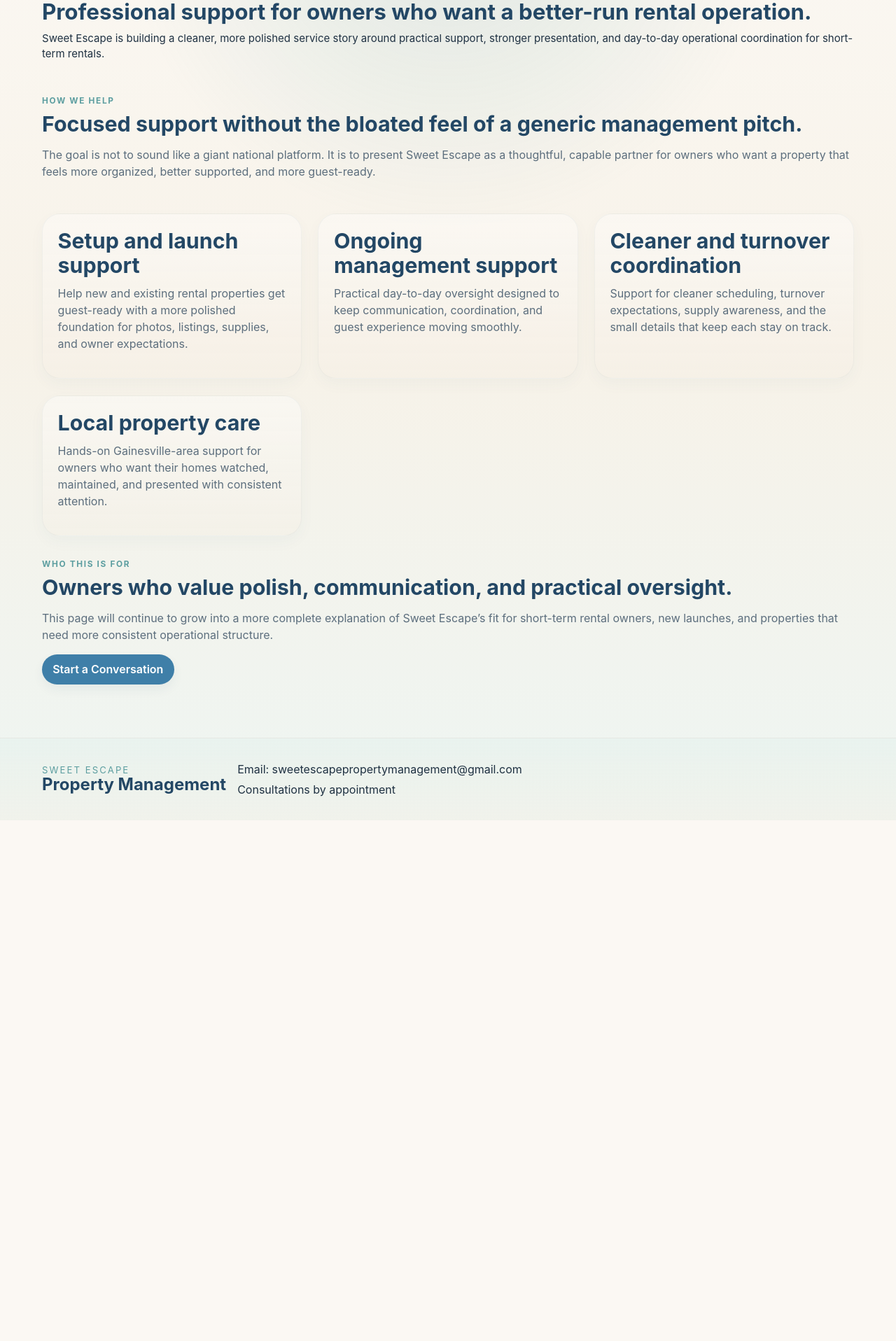
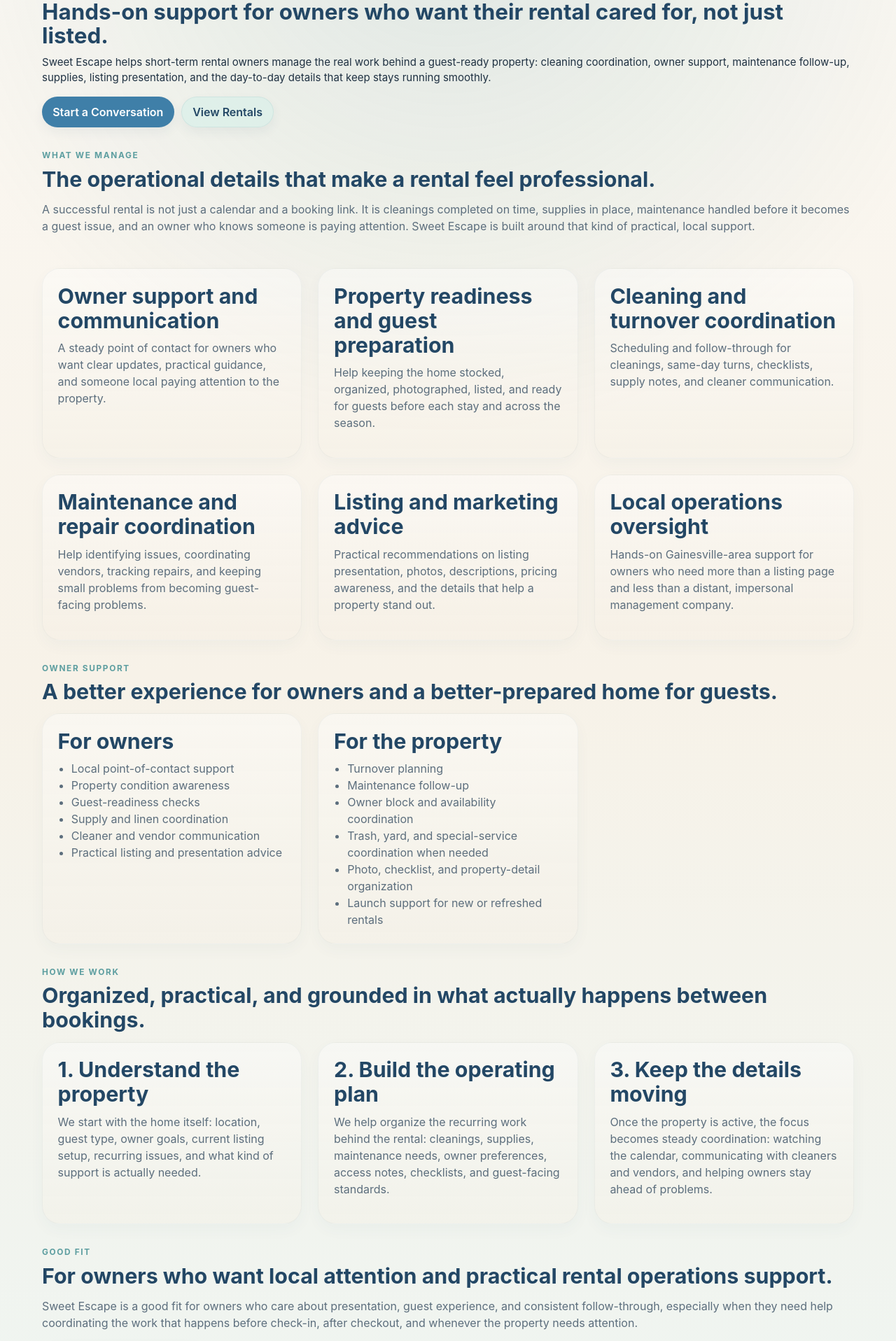
Before and after one commit to masterhavik/sweet-escape-website-2026, a React (Vite) app: page /services in a window 1280 px wide. Shown: the part 140-2056 px from the top of the page at 70% size. Before the commit the page ends 1312 px from the top, so only its background shows below. Built offline with nearby package versions, Linux system fonts and the light colour scheme.

Commit message:
Build out Sweet Escape services page

```diff
--- a/src/data/services.ts
+++ b/src/data/services.ts
@@ -1,22 +1,75 @@
 export const serviceHighlights = [
   {
-    title: 'Setup and launch support',
+    title: 'Owner support and communication',
     description:
-      'Help new and existing rental properties get guest-ready with a more polished foundation for photos, listings, supplies, and owner expectations.',
+      'A steady point of contact for owners who want clear updates, practical guidance, and someone local paying attention to the property.',
   },
   {
-    title: 'Ongoing management support',
+    title: 'Property readiness and guest preparation',
     description:
-      'Practical day-to-day oversight designed to keep communication, coordination, and guest experience moving smoothly.',
+      'Help keeping the home stocked, organized, photographed, listed, and ready for guests before each stay and across the season.',
   },
   {
-    title: 'Cleaner and turnover coordination',
+    title: 'Cleaning and turnover coordination',
     description:
-      'Support for cleaner scheduling, turnover expectations, supply awareness, and the small details that keep each stay on track.',
+      'Scheduling and follow-through for cleanings, same-day turns, checklists, supply notes, and cleaner communication.',
   },
   {
-    title: 'Local property care',
+    title: 'Maintenance and repair coordination',
     description:
-      'Hands-on Gainesville-area support for owners who want their homes watched, maintained, and presented with consistent attention.',
+      'Help identifying issues, coordinating vendors, tracking repairs, and keeping small problems from becoming guest-facing problems.',
   },
-];
+  {
+    title: 'Listing and marketing advice',
+    description:
+      'Practical recommendations on listing presentation, photos, descriptions, pricing awareness, and the details that help a property stand out.',
+  },
+  {
+    title: 'Local operations oversight',
+    description:
+      'Hands-on Gainesville-area support for owners who need more than a listing page and less than a distant, impersonal management company.',
+  },
+] as const;
+
+export const ownerServiceDetails = [
+  {
+    title: 'For owners',
+    items: [
+      'Local point-of-contact support',
+      'Property condition awareness',
+      'Guest-readiness checks',
+      'Supply and linen coordination',
+      'Cleaner and vendor communication',
+      'Practical listing and presentation advice',
+    ],
+  },
+  {
+    title: 'For the property',
+    items: [
+      'Turnover planning',
+      'Maintenance follow-up',
+      'Owner block and availability coordination',
+      'Trash, yard, and special-service coordination when needed',
+      'Photo, checklist, and property-detail organization',
+      'Launch support for new or refreshed rentals',
+    ],
+  },
+] as const;
+
+export const serviceProcessSteps = [
+  {
+    title: '1. Understand the property',
+    description:
+      'We start with the home itself: location, guest type, owner goals, current listing setup, recurring issues, and what kind of support is actually needed.',
+  },
+  {
+    title: '2. Build the operating plan',
+    description:
+      'We help organize the recurring work behind the rental: cleanings, supplies, maintenance needs, owner preferences, access notes, checklists, and guest-facing standards.',
+  },
+  {
+    title: '3. Keep the details moving',
+    description:
+      'Once the property is active, the focus becomes steady coordination: watching the calendar, communicating with cleaners and vendors, and helping owners stay ahead of problems.',
+  },
+] as const;
--- a/src/pages/ServicesPage.tsx
+++ b/src/pages/ServicesPage.tsx
@@ -1,27 +1,37 @@
 import { Link } from 'react-router-dom';
-import { serviceHighlights } from '../data/services';
+import { ownerServiceDetails, serviceHighlights, serviceProcessSteps } from '../data/services';
 
 export function ServicesPage() {
   return (
     <div className="page-stack">
       <section className="panel">
         <p className="eyebrow">Property management services</p>
-        <h1>Professional support for owners who want a better-run rental operation.</h1>
+        <h1>Hands-on support for owners who want their rental cared for, not just listed.</h1>
         <p className="lead">
-          Sweet Escape is building a cleaner, more polished service story around practical support,
-          stronger presentation, and day-to-day operational coordination for short-term rentals.
+          Sweet Escape helps short-term rental owners manage the real work behind a guest-ready
+          property: cleaning coordination, owner support, maintenance follow-up, supplies, listing
+          presentation, and the day-to-day details that keep stays running smoothly.
         </p>
+        <div className="button-row">
+          <Link className="button button--primary" to="/contact">
+            Start a Conversation
+          </Link>
+          <Link className="button button--secondary" to="/rentals">
+            View Rentals
+          </Link>
+        </div>
       </section>
 
       <section className="panel">
         <div className="section-heading">
-          <p className="eyebrow">How we help</p>
-          <h2>Focused support without the bloated feel of a generic management pitch.</h2>
+          <p className="eyebrow">What we manage</p>
+          <h2>The operational details that make a rental feel professional.</h2>
         </div>
         <p>
-          The goal is not to sound like a giant national platform. It is to present Sweet Escape as
-          a thoughtful, capable partner for owners who want a property that feels more organized,
-          better supported, and more guest-ready.
+          A successful rental is not just a calendar and a booking link. It is cleanings completed
+          on time, supplies in place, maintenance handled before it becomes a guest issue, and an
+          owner who knows someone is paying attention. Sweet Escape is built around that kind of
+          practical, local support.
         </p>
       </section>
 
@@ -36,17 +46,51 @@
 
       <section className="panel">
         <div className="section-heading">
-          <p className="eyebrow">Who this is for</p>
-          <h2>Owners who value polish, communication, and practical oversight.</h2>
+          <p className="eyebrow">Owner support</p>
+          <h2>A better experience for owners and a better-prepared home for guests.</h2>
+        </div>
+        <div className="card-grid">
+          {ownerServiceDetails.map((section) => (
+            <article key={section.title} className="card">
+              <h2>{section.title}</h2>
+              <ul className="list-block">
+                {section.items.map((item) => (
+                  <li key={item}>{item}</li>
+                ))}
+              </ul>
+            </article>
+          ))}
+        </div>
+      </section>
+
+      <section className="panel">
+        <div className="section-heading">
+          <p className="eyebrow">How we work</p>
+          <h2>Organized, practical, and grounded in what actually happens between bookings.</h2>
+        </div>
+        <div className="card-grid">
+          {serviceProcessSteps.map((step) => (
+            <article key={step.title} className="card">
+              <h2>{step.title}</h2>
+              <p>{step.description}</p>
+            </article>
+          ))}
+        </div>
+      </section>
+
+      <section className="panel">
+        <div className="section-heading">
+          <p className="eyebrow">Good fit</p>
+          <h2>For owners who want local attention and practical rental operations support.</h2>
         </div>
         <p>
-          This page will continue to grow into a more complete explanation of Sweet Escape’s fit for
-          short-term rental owners, new launches, and properties that need more consistent
-          operational structure.
+          Sweet Escape is a good fit for owners who care about presentation, guest experience, and
+          consistent follow-through, especially when they need help coordinating the work that
+          happens before check-in, after checkout, and whenever the property needs attention.
         </p>
         <div className="button-row">
           <Link className="button button--primary" to="/contact">
-            Start a Conversation
+            Ask About Owner Services
           </Link>
         </div>
       </section>
```
